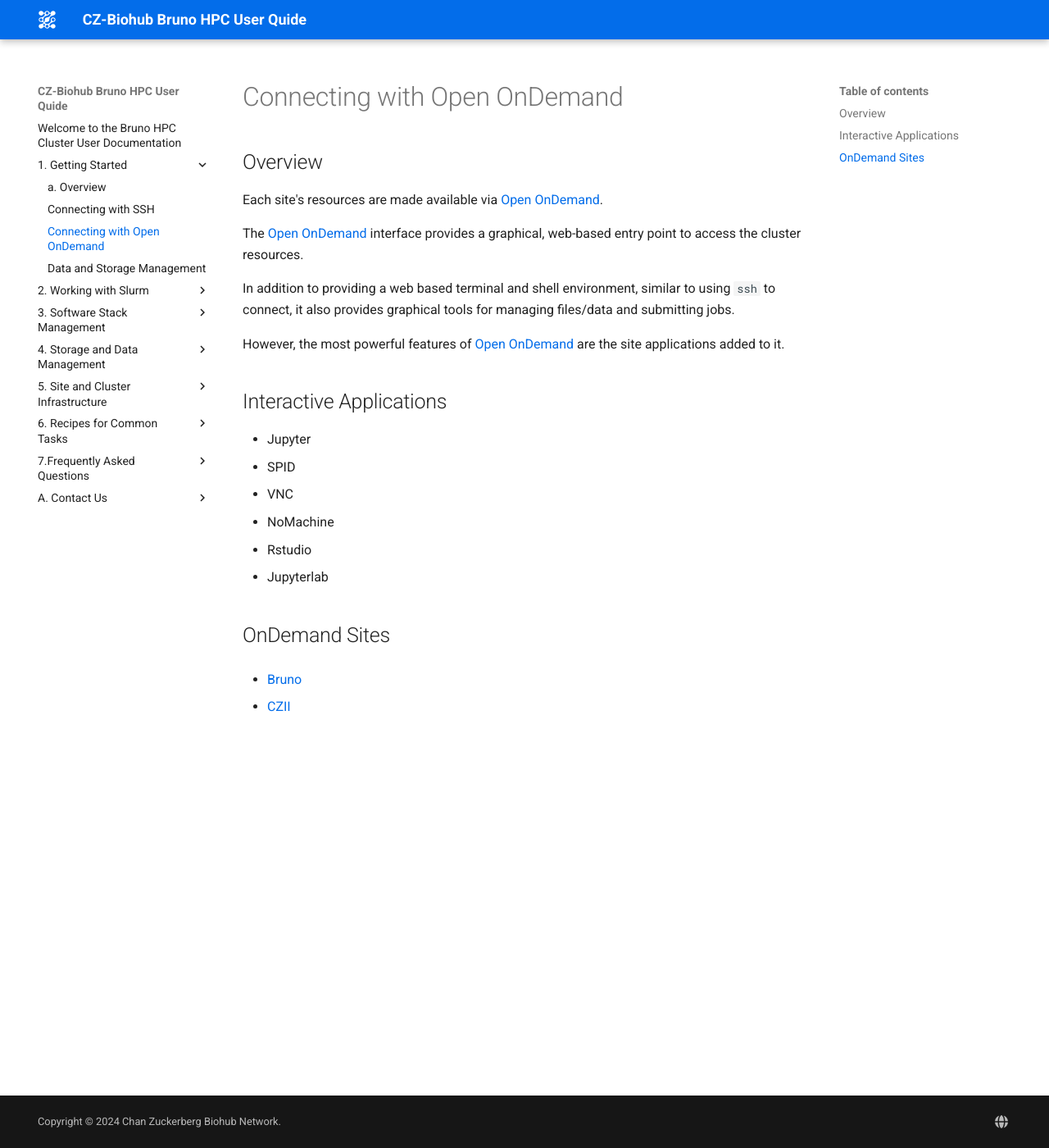
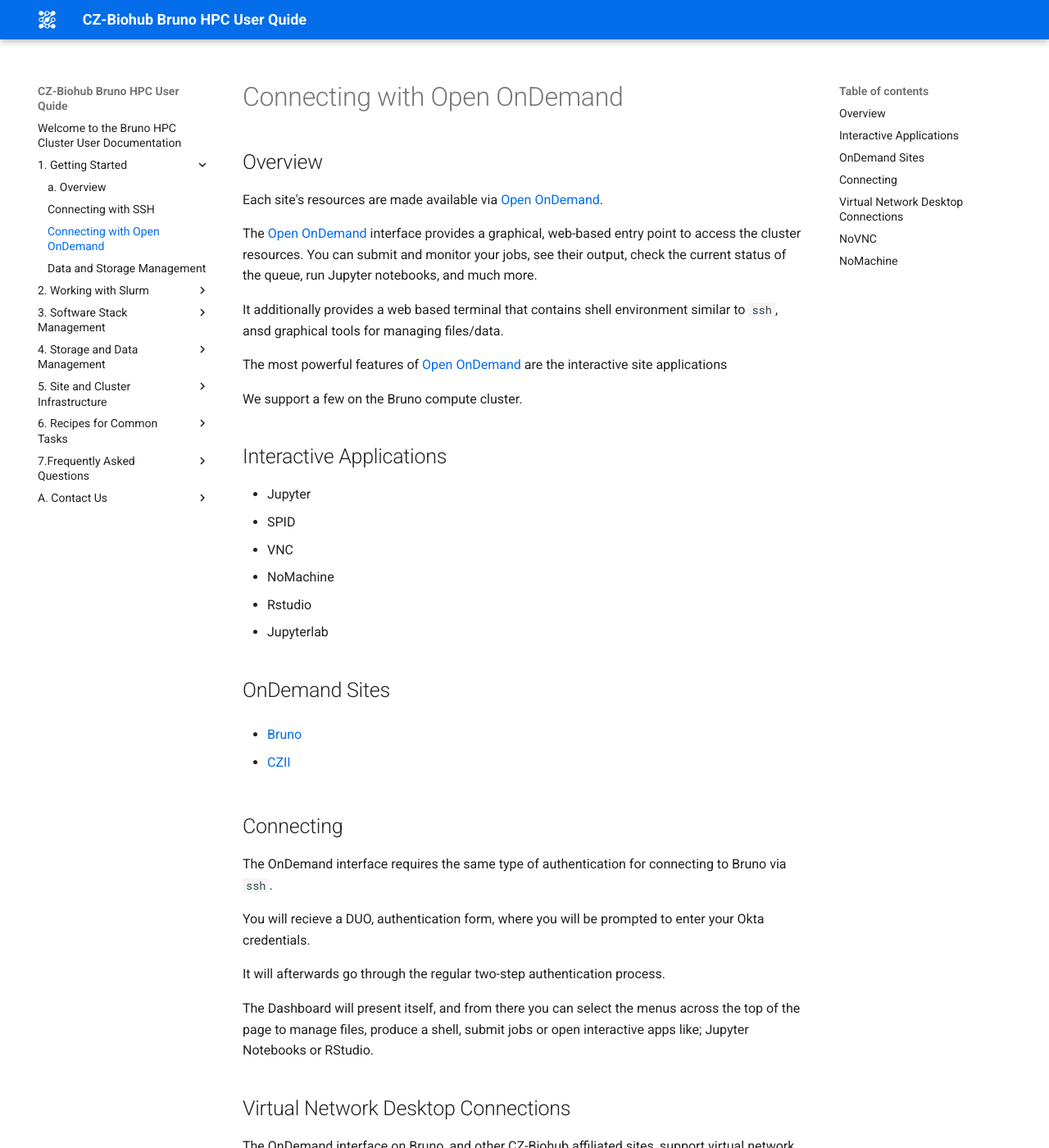
Before and after one commit to biohub-hpc/bruno-hpc-documentation, an MkDocs documentation site: the page built from docs/1._Getting_Started/c._Connecting_with_OnDemand.md, in a window 1280 px wide and 1400 px high. Shown: the whole window at 82% size. Built offline with MkDocs 1.6.1 and Material for MkDocs 9.7.7, drawn with Linux system fonts in a browser that asks for light colours; some of the changed text lies outside the part shown.

Commit message:
Update c._Connecting_with_OnDemand.md

```diff
--- a/docs/1._Getting_Started/c._Connecting_with_OnDemand.md
+++ b/docs/1._Getting_Started/c._Connecting_with_OnDemand.md
@@ -3,12 +3,13 @@
 ## Overview
 Each site's resources are made available via [Open OnDemand](https://openondemand.org/).
 
-The [Open OnDemand](https://openondemand.org/) interface provides a graphical, web-based
-entry point to access the cluster resources.
+The [Open OnDemand](https://openondemand.org/) interface provides a graphical, web-based entry point to access the cluster resources. You can submit and monitor your jobs, see their output, check the current status of the queue, run Jupyter notebooks, and much more.
 
-In addition to providing a web based terminal and shell environment, similar to using `ssh` to connect, it also provides graphical tools for managing files/data and submitting jobs.
+It additionally provides a web based terminal that contains shell environment similar to `ssh`, ansd graphical tools for managing files/data.
 
-However, the most powerful features of [Open OnDemand](https://openondemand.org/) are the site applications added to it.
+The most powerful features of [Open OnDemand](https://openondemand.org/) are the interactive site applications
+
+We support a few on the Bruno compute cluster.
 
 ## Interactive Applications
 * Jupyter
@@ -24,3 +25,26 @@ However, the most powerful features of [Open OnDemand](https://openondemand.org/
 * [Bruno](https://ondemand.bruno.czbiohub.org)
 
 * [CZII](https://ondemand.czii.czbiohub.org)
+
+## Connecting
+
+The OnDemand interface requires the same type of authentication for connecting to Bruno via `ssh`.
+
+You will recieve a DUO, authentication form, where you will be prompted to enter your Okta credentials.
+
+It will afterwards go through the regular two-step authentication process.
+
+The Dashboard will present itself, and from there you can select the menus across the top of the page to manage files, produce a shell, submit jobs or open interactive apps like; Jupyter Notebooks or RStudio.
+
+
+## Virtual Network Desktop Connections
+
+The OnDemand interface on Bruno, and other CZ-Biohub affiliated sites, support virtual network desktop connections. This is conducted through the OnDemand
+
+noVNC, and NoMachine when integrated with the Open OnDemand (OOD) interface, offers a seamless and efficient way for users to access and interact with remote desktop environments directly from their web browsers.
+
+With these applications users can run graphical full graphical programs, in a linux desktop environment, on the HPC system. It offers the same ease as if a person were working on a local desktop.
+
+## NoVNC
+
+## NoMachine
```
